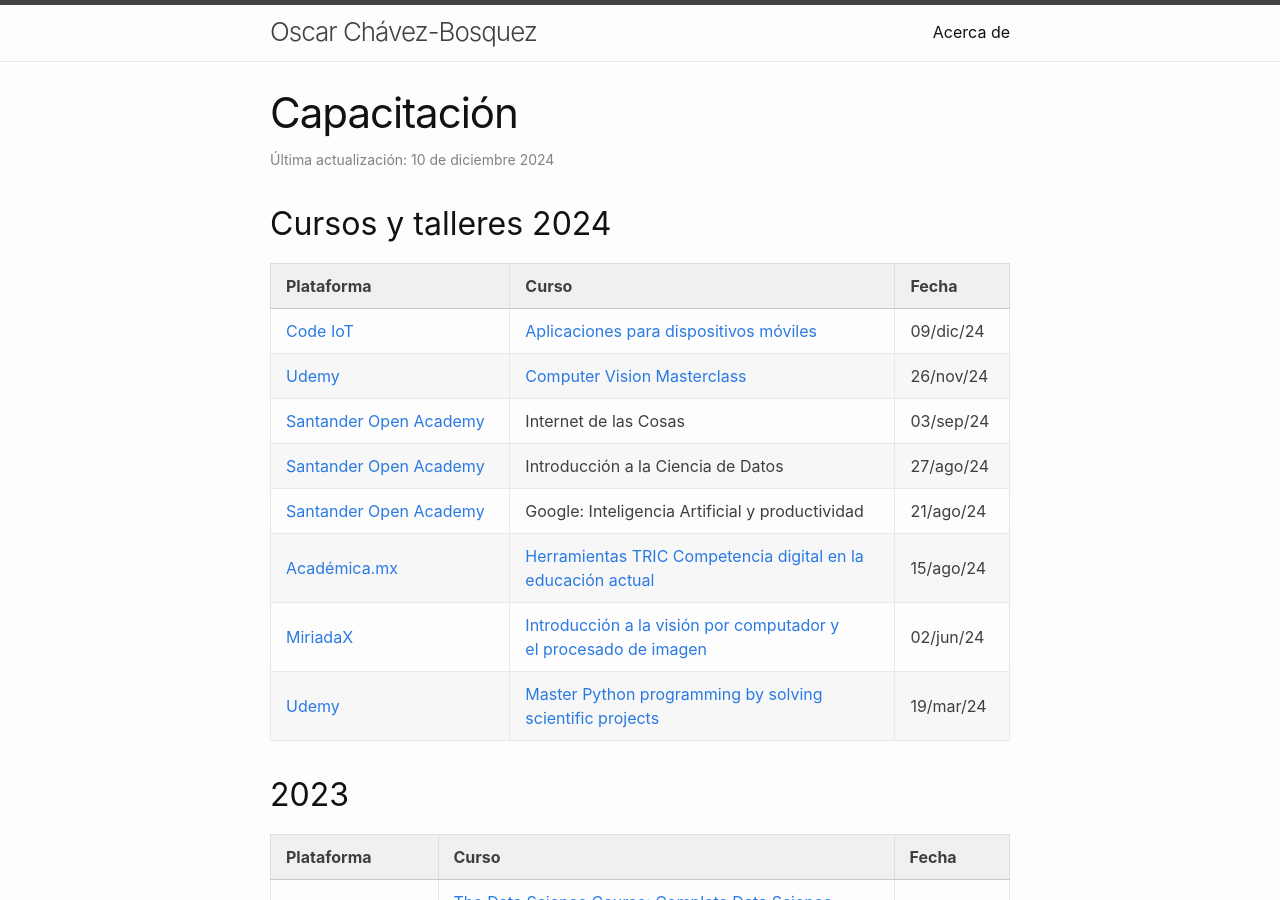
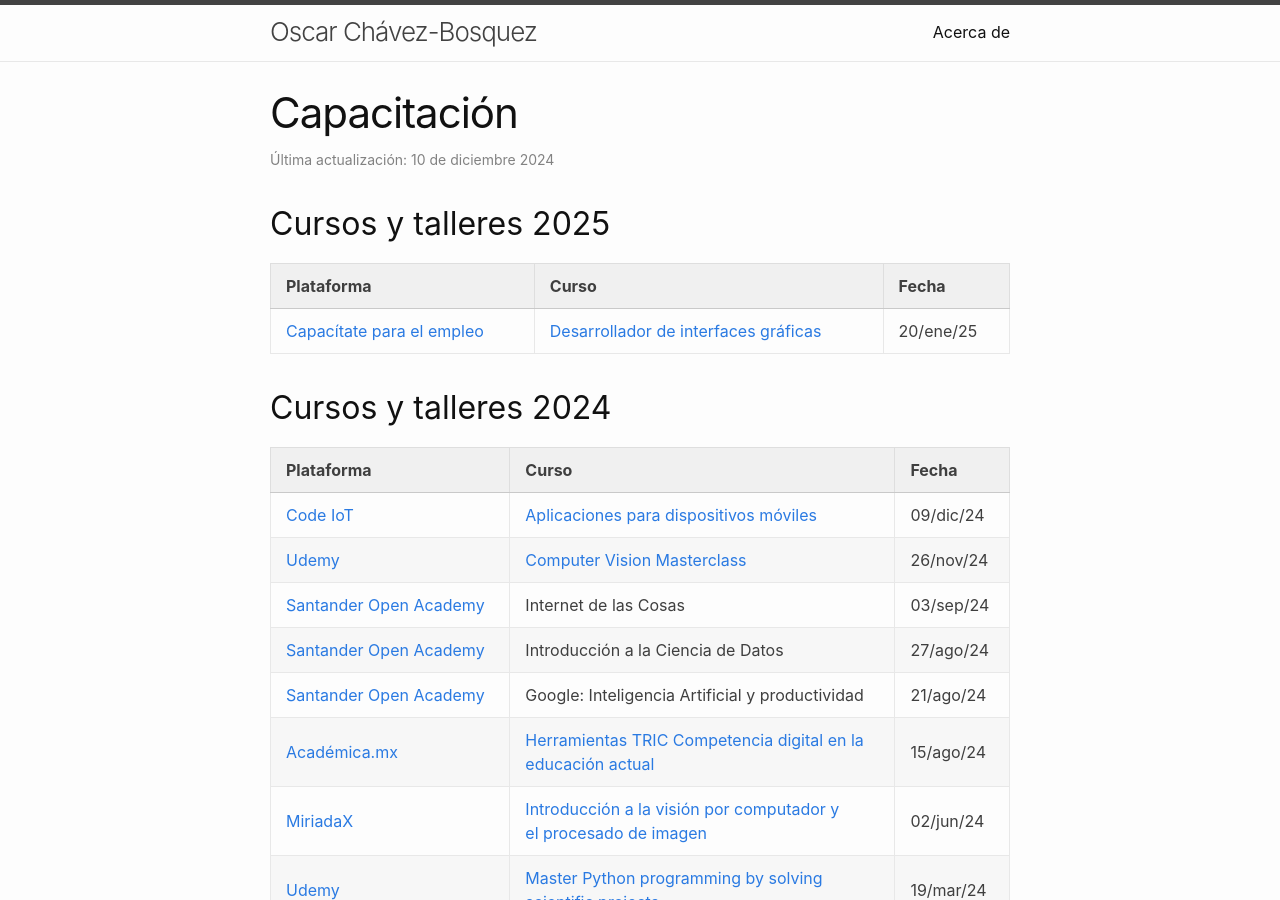
Before and after one commit to chavezbosquez/chavezbosquez.github.io, a Jekyll site: the page built from personal/cursos.markdown, in a window 1280 px wide and 900 px high. Built offline with Jekyll 4.4.1, drawn with Linux system fonts in a browser that asks for light colours.

Commit message:
Capacitación

```diff
--- a/personal/cursos.markdown
+++ b/personal/cursos.markdown
@@ -5,6 +5,14 @@ categoria: personal
 date     : 2024-12-10 17:09:00 -0600
 # Capacitación
 ---
+
+
+## Cursos y talleres 2025
+
+| Plataforma | Curso | Fecha |
+| --- | --- | ---|
+| [Capacítate para el empleo](https://capacitateparaelempleo.org/cursos/view/133){:target="_blank"} | [Desarrollador de interfaces gráficas](https://capacitateparaelempleo.org/verifica/3b6ba410-4de3-4cb1-b564-52c7cb3ed4d0/7f9b5be5-8361-4890-8f6e-e20d5c32709a){:target="_blank"} | 20/ene/25 <!-- 72h --> |
+
 
 ## Cursos y talleres 2024
 
```
